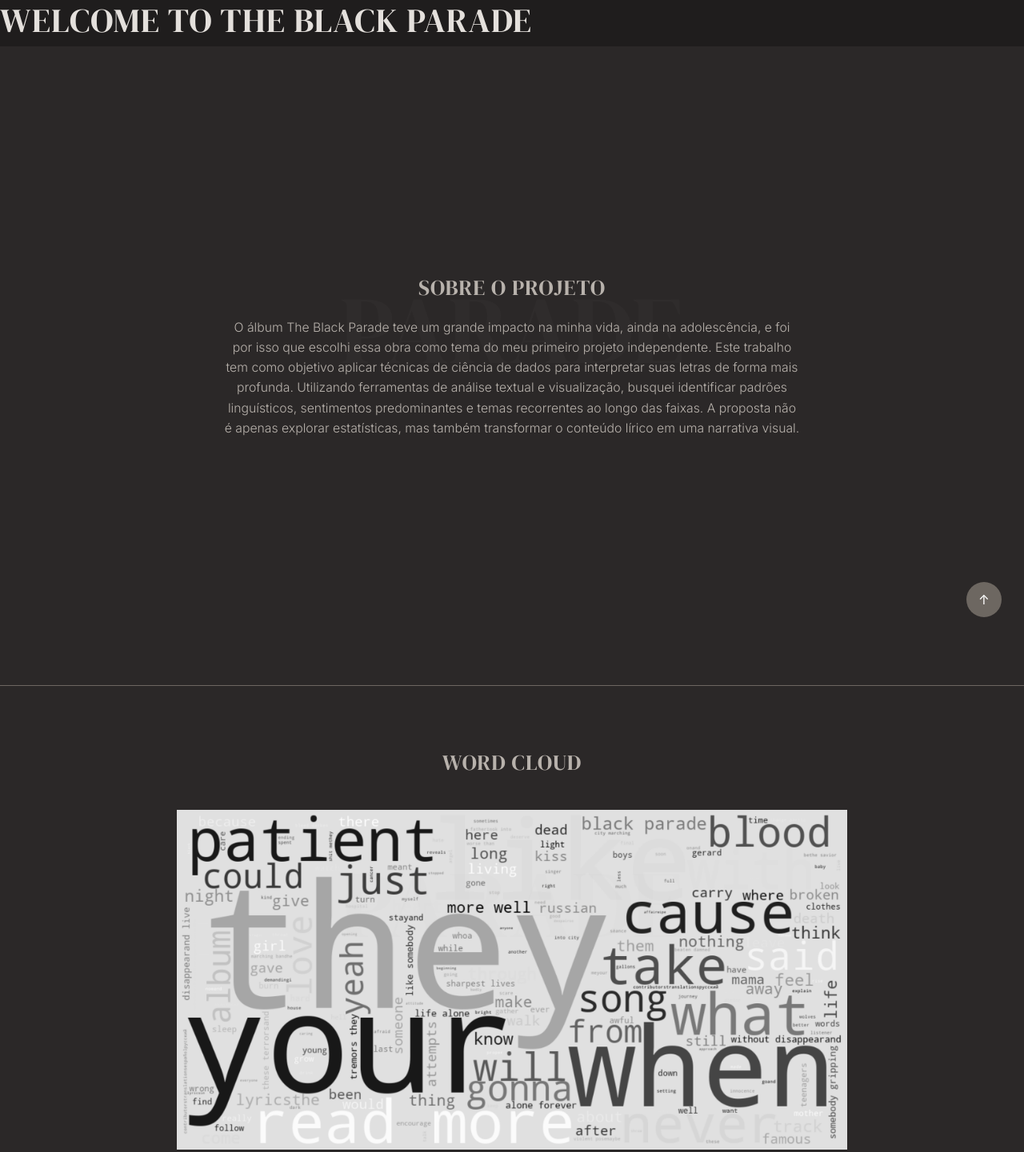
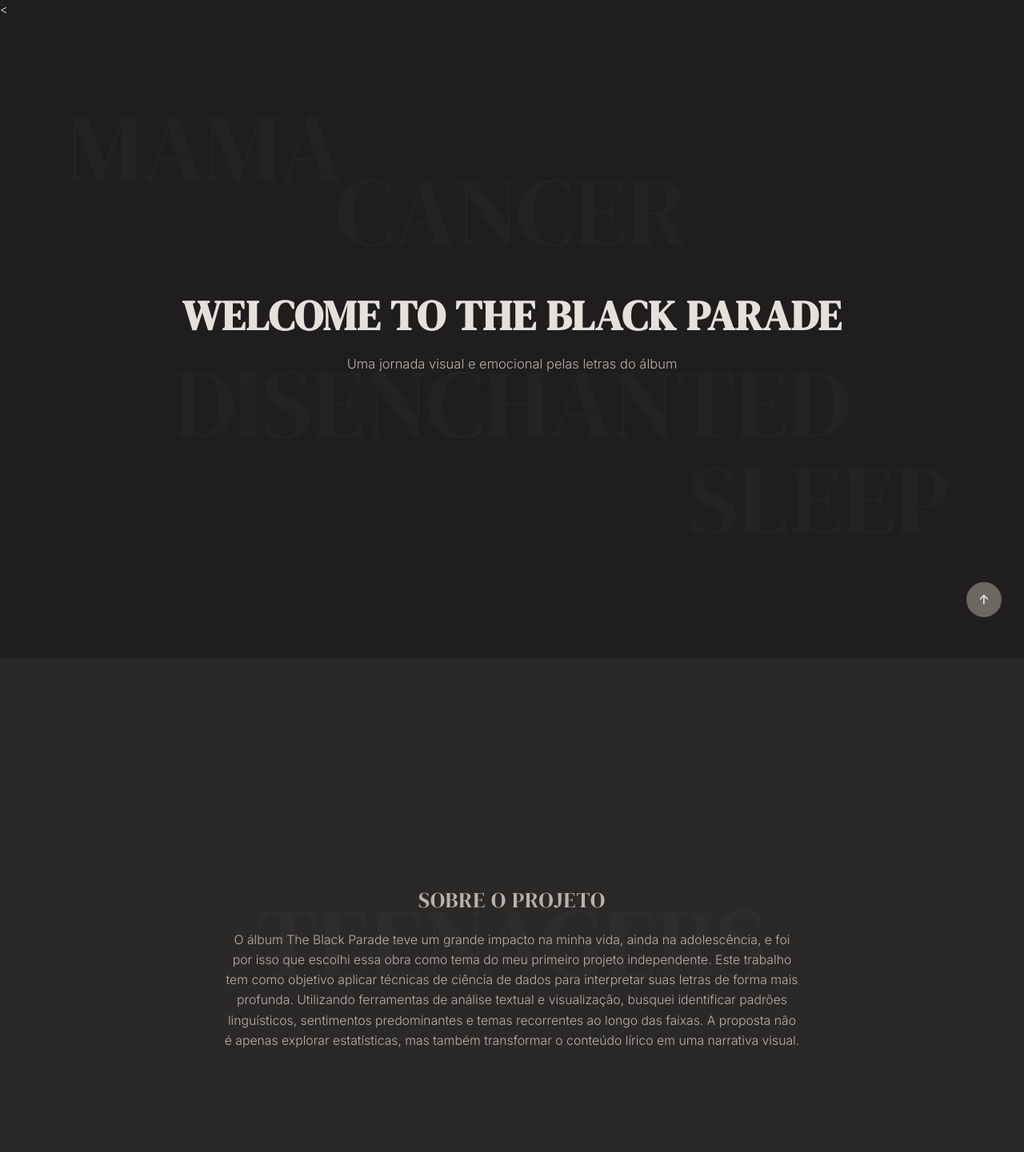
Before and after one commit to maluairesp/The-Black-Parade-Analise, a plain HTML site: page index.html in a window 1280 px wide. Shown: the top 1441 px of the page at 80% size. Drawn offline with nearby package versions, Linux system fonts and the light colour scheme.

Commit message:
Atualização intro

```diff
--- a/index.html
+++ b/index.html
@@ -13,13 +13,25 @@
 </head>
 
 <body>
-<h1>Welcome to The Black Parade</h1>
+<<div class="intro-banner position-relative text-center">
+  <!-- Ghost words no fundo -->
+  <div class="ghost-text">Cancer</div>
+  <div class="ghost-text" style="top: 60%;">Disenchanted</div>
+  <div class="ghost-text" style="top: 20%; left: 20%;">Mama</div>
+  <div class="ghost-text" style="top: 75%; left: 80%;">Sleep</div>
+
+  <!-- Título centralizado -->
+  <div class="container">
+    <h1 class="display-4 fw-bold">Welcome to The Black Parade</h1>
+    <p class="lead mt-3">Uma jornada visual e emocional pelas letras do álbum</p>
+  </div>
 </div>
+
 
 
   <section id="intro" class="section text-center">
   <div class="container position-relative">
-    <div class="ghost-text">Parade</div>
+    <div class="ghost-text">Teenagers</div>
     <h2>Sobre o Projeto</h2>
     <p class="lead">O álbum The Black Parade teve um grande impacto na minha vida, ainda na adolescência, e foi por isso que escolhi essa obra como tema do meu primeiro projeto independente. Este trabalho tem como objetivo aplicar técnicas de ciência de dados para interpretar suas letras de forma mais profunda. Utilizando ferramentas de análise textual e visualização, busquei identificar padrões linguísticos, sentimentos predominantes e temas recorrentes ao longo das faixas. A proposta não é apenas explorar estatísticas, mas também transformar o conteúdo lírico em uma narrativa visual.</p>
   </div>
@@ -27,7 +39,7 @@
 
 <section id="wordcloud" class="section text-center">
   <div class="container position-relative">
-    <div class="ghost-text">Parade</div>
+    <div class="ghost-text">Teenagers</div>
     <h2>Word Cloud</h2>
     <img src="mcr_wordcloud.png" alt="Word Cloud" class="img-fluid mt-4" style="max-width: 75%;">
     <p class="mt-3">A word cloud é uma forma de visualizar quais palavras aparecem com mais frequência nas letras do álbum. Quanto maior a palavra na imagem, mais vezes ela foi usada. Antes de gerar a nuvem, removemos palavras comuns (como "the", "and") para destacar os termos mais significativos e temáticos das músicas.</p>
@@ -36,7 +48,7 @@
 
 <section id="sentiment" class="section text-center">
   <div class="container position-relative">
-    <div class="ghost-text">Parade</div>
+    <div class="ghost-text">Blood</div>
     <h2>Análise de Sentimento</h2>
     <img src="mcr_sentiment.png" alt="Gráfico de sentimento" class="img-fluid mt-4" style="max-width: 75%;">
     <p class="mt-3">A análise de sentimento foi feita com base nas palavras presentes nas letras de cada música. Letras com termos mais neutros ou positivos apresentam pontuação mais alta. Isso nos ajuda a entender, de forma objetiva, quais músicas do álbum são mais ou menos tristes.</p>
@@ -46,7 +58,6 @@
 <section id="final" class="section text-center">
   <div class="container position-relative">
     <div class="ghost-text">Farewell</div>
-    <div class="ghost-text">Parade</div>
       <h2>So Long and Goodnight</h2>
       <p class="mt-4"><strong>Tecnologias utilizadas:</strong> Python (TextBlob, BeautifulSoup, WordCloud), HTML5, CSS3, Bootstrap 5</p>
 
```
